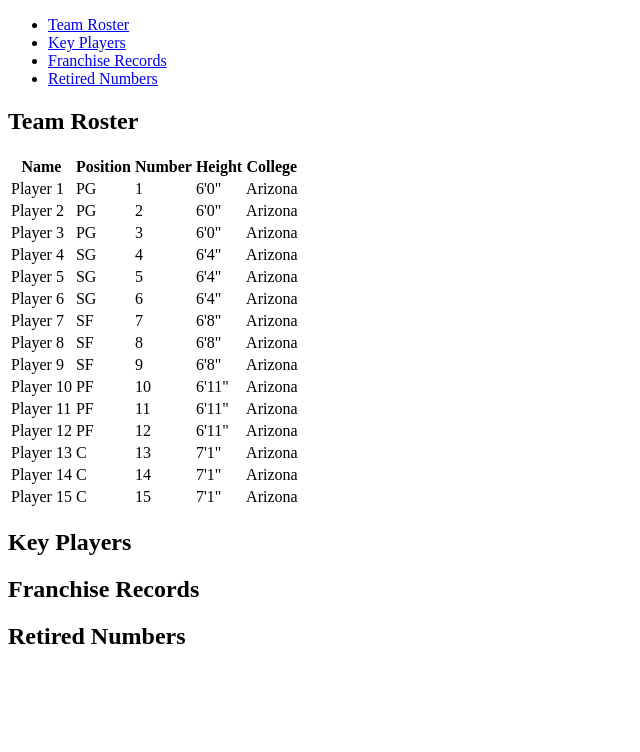
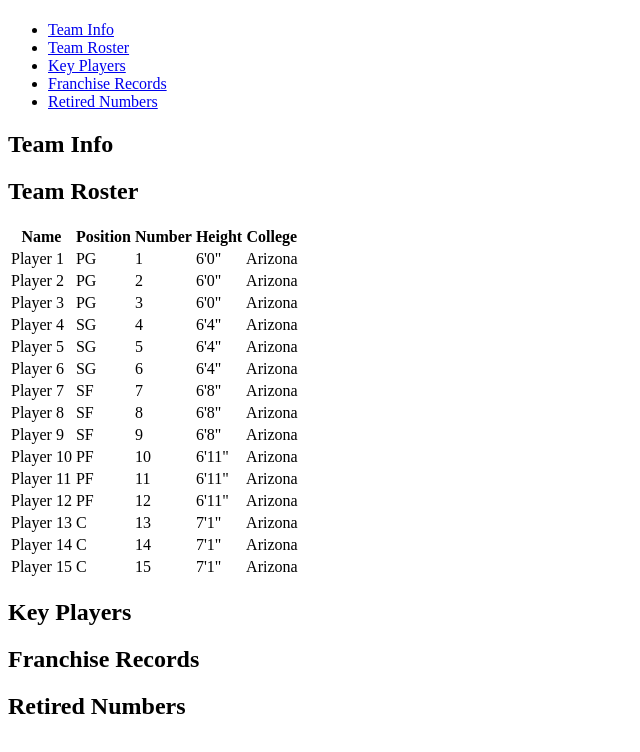
Before and after one commit to p15217915/practical-project, a plain HTML site: page index.html in a window 1280 px wide. Shown: the whole page, without its empty margins (0-640 px from the left). Drawn offline with Linux system fonts and the light colour scheme.

Commit message:
Added additional content

```diff
--- a/index.html
+++ b/index.html
@@ -9,12 +9,14 @@
 
 <body>
   <header>
+    <h1>
 
 	</h1>
 	</header>
 
 	<nav>
 	<ul>
+	  <li><a href ="#team-info">Team Info</a> </li>
 	  <li><a href ="#team-roster">Team Roster</a> </li>
 	  <li><a href ="#key-players">Key Players</a> </li>
 	  <li><a href ="#franchise-records">Franchise Records</a> </li>
@@ -25,6 +27,7 @@
 
 	<main>
 
+	  <h2 id = "team info">Team Info</h2>
 
 	  <h2 id = "team-roster">Team Roster</h2>
 	   <table>
@@ -154,6 +157,8 @@
 
 
 
+
+
 </body>
 
 </html>
```
